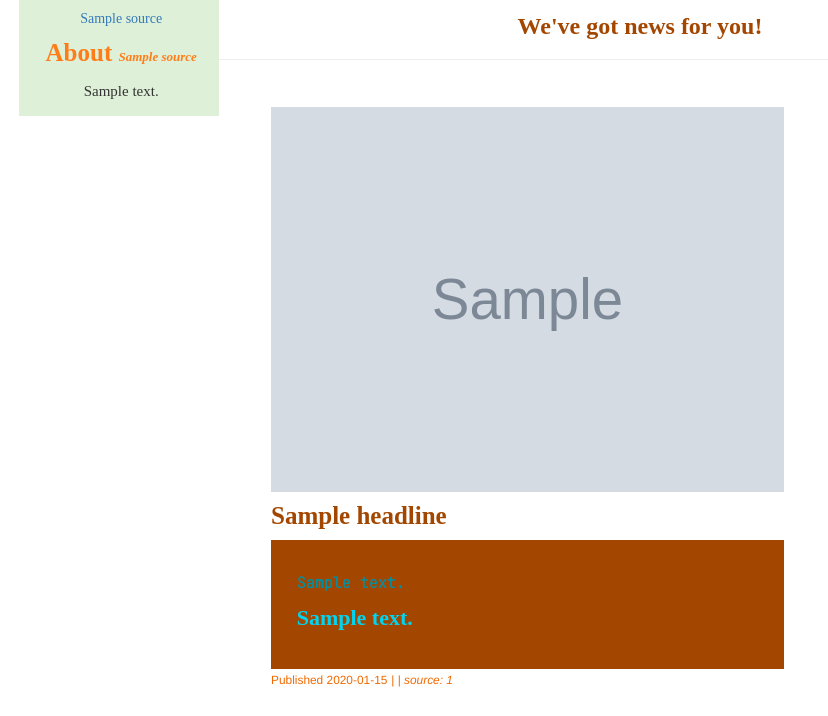
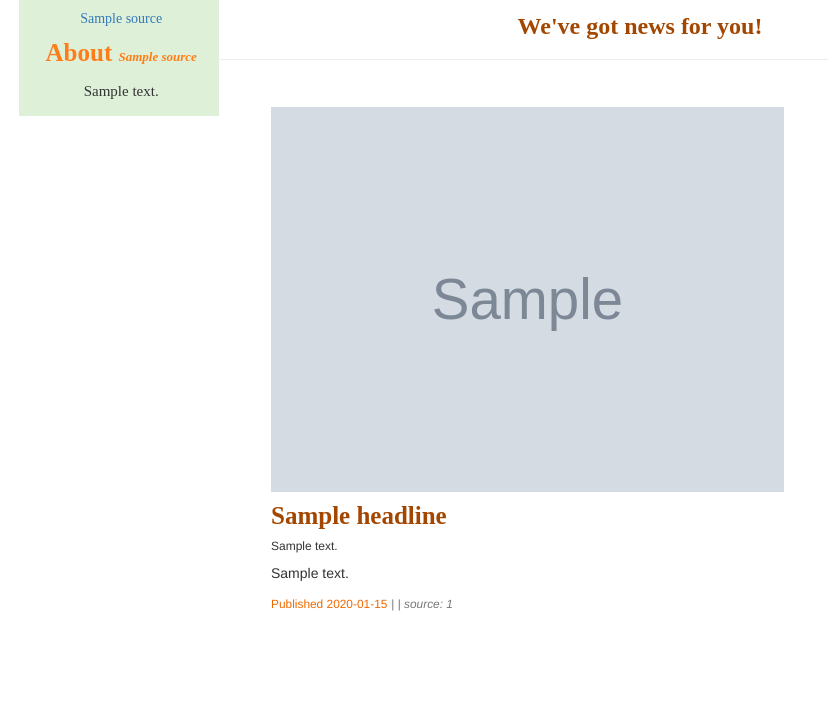
Before and after one commit to benie254/NewsFactRar, a Flask app: template app/templates/index.html in a window 1280 px wide; the page is wider, and only the part inside the window is pictured. Shown: the part 164-880 px from the top of that part, without its empty margins (0-828 px from the left). After the commit the page ends 775 px from the top of that part, so only its background shows below. Run offline with Flask 2, Linux system fonts and the light colour scheme; the template is opened without the code that fills it: most values are stand-ins (such as "Sample title", 1, 10 or a date in 2020); grey boxes marked "Sample" are stand-in pictures; some libraries are stand-ins or nearby versions; some web fonts are replaced.

Commit message:
fix styles errors.

```diff
--- a/app/static/css/index.css
+++ b/app/static/css/index.css
@@ -1,4 +1,5 @@
 /*import google*/
+
 @import url('https://fonts.googleapis.com/css2?family=Bungee+Inline&display=swap');
 @import url('https://fonts.googleapis.com/css2?family=Rammetto+One&display=swap');
 @import url('https://fonts.googleapis.com/css2?family=NTR&display=swap');
@@ -9,11 +10,13 @@
 @import url('https://fonts.googleapis.com/css2?family=Love+Ya+Like+A+Sister&display=swap');
 
 /*navbar*/
+
 .navbar a {
 color: #F06900;
 }
 
 /*media queries for sidebar*/
+
 @media screen and (max-width: 720px){
 div.container-macros-sidebar {display:none;}
 }
@@ -33,6 +36,7 @@ div.container-macros-sidebar {display:none;}
 }
 
 /*top headings for all pages*/
+
 .container-home h1, .container-bbc h1, .container-cnn h1, .container-sources h1, .container-articles h1, .container-tech h1, .container-tradar h1, .container-verge h1 {
 text-align: center;
 color: #FF7D19;
@@ -40,12 +44,13 @@ font-family:Bungee Inline;
 }
 
 /*all cards*/
-.card-content {
+
+/*.card-content {
 background-color: #A34700;
 padding: 5%;
-}
+}*/
 
-.text_s {
+/*.text_s {
 color: #00D4F0;
 font-weight: bold;
 font-family: 'NTR';
@@ -61,7 +66,7 @@ font-size: 15px;
 
 .text-muted {
 color: #F06900;
-}
+}*/
 
 .card-title {
 color: #FF7D19;
```
